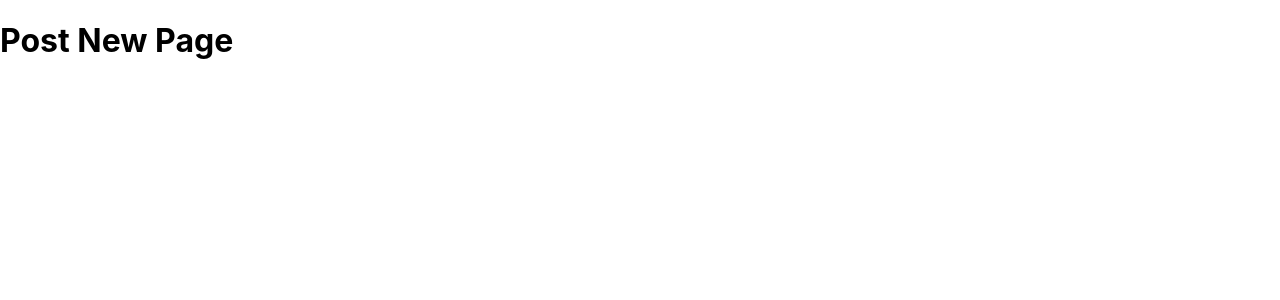
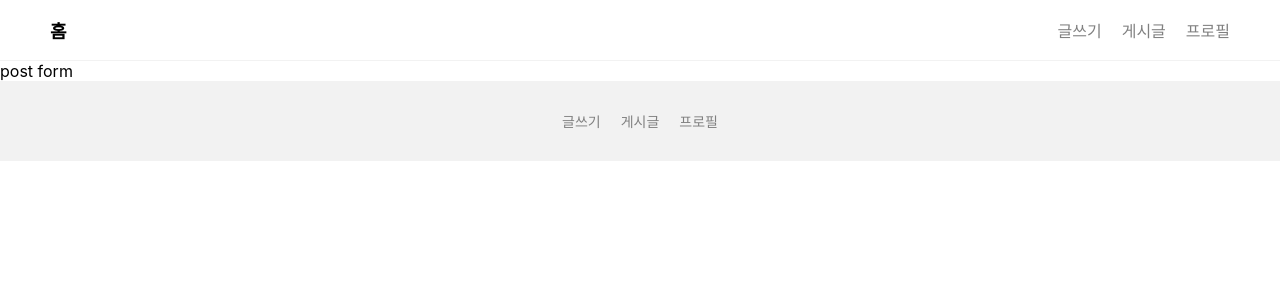
Before and after one commit to tmdeksdl/blog-app, a React (Create React App) app: page /posts/new in a window 1280 px wide. Shown: the top 300 px of the page. Built offline with nearby package versions, Linux system fonts and the light colour scheme.

Commit message:
Feat: 게시글 페이지와 새 글 페이지 틀 제작

```diff
--- a/src/pages/posts/index.tsx
+++ b/src/pages/posts/index.tsx
@@ -1,3 +1,13 @@
+import Footer from '../../components/Footer';
+import Header from '../../components/Header';
+import PostList from '../../components/PostList';
+
 export default function PostsPage() {
-  return <h1>post list page</h1>;
+  return (
+    <>
+      <Header />
+      <PostList hasNavigator={false} />
+      <Footer />
+    </>
+  );
 }
--- a/src/pages/posts/new.tsx
+++ b/src/pages/posts/new.tsx
@@ -1,3 +1,12 @@
+import Footer from '../../components/Footer';
+import Header from '../../components/Header';
+
 export default function PostNew() {
-  return <h1>Post New Page</h1>;
+  return (
+    <>
+      <Header />
+      <div>post form</div>
+      <Footer />
+    </>
+  );
 }
```
